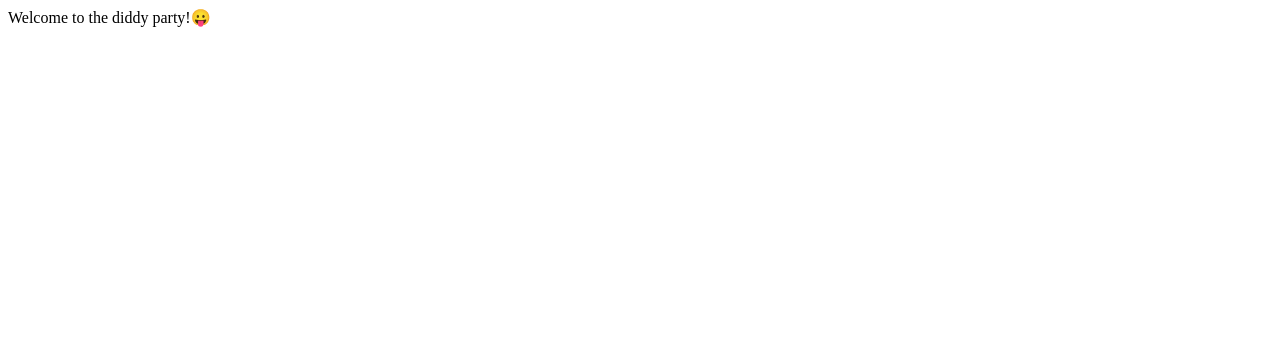
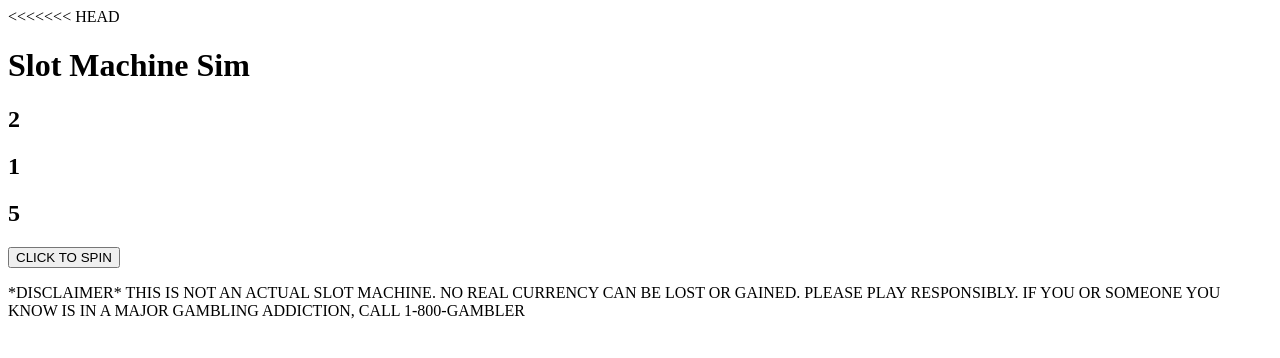
Before and after one commit to MN584/Gamble-to-Bankruptcy-, a plain HTML site: page index.html in a window 1280 px wide. Drawn offline with Linux system fonts and the light colour scheme.

Commit message:
added the code

```diff
--- a/index.html
+++ b/index.html
@@ -1,3 +1,18 @@
+<<<<<<< HEAD
+<!DOCTYPE html>
+<html lang="en">
+<head>
+    <meta charset="UTF-8">
+    <meta name="viewport" content="width=device-width, initial-scale=1.0">
+    <title>Document</title>
+</head>
 <body>
-  <p>Welcome to the diddy party!😛</p>
+    <h1>Slot Machine Sim</h1>
+    <h2 id="slotValueOne">0</h2>
+    <h2 id="slotValueTwo">0</h2>
+    <h2 id="slotValueThree">0</h2>
+    <button id="slotButton" onclick="spin()">CLICK TO SPIN</button>
+    <script src="index.js"></script>
+    <p class="disclaimer">*DISCLAIMER* THIS IS NOT AN ACTUAL SLOT MACHINE. NO REAL CURRENCY CAN BE LOST OR GAINED. PLEASE PLAY RESPONSIBLY. IF YOU OR SOMEONE YOU KNOW IS IN A MAJOR GAMBLING ADDICTION, CALL 1-800-GAMBLER</p>
 </body>
+</html>
--- a/index.js
+++ b/index.js
@@ -0,0 +1,16 @@
+let valueOne = 0
+let valueTwo = 0
+let valueThree = 0
+slotValueOne.innerText = valueOne
+slotValueTwo.innerText = valueTwo
+slotValueThree.innerText = valueThree
+function spin() {
+  valueOne = Math.floor(Math.random()*10)
+  valueTwo = Math.floor(Math.random()*10)
+  valueThree = Math.floor(Math.random()*10)
+  slotValueOne.innerText = valueOne
+  slotValueTwo.innerText = valueTwo
+  slotValueThree.innerText = valueThree
+}
+
+spin()
```
Also changed, not shown: 1 other file.
